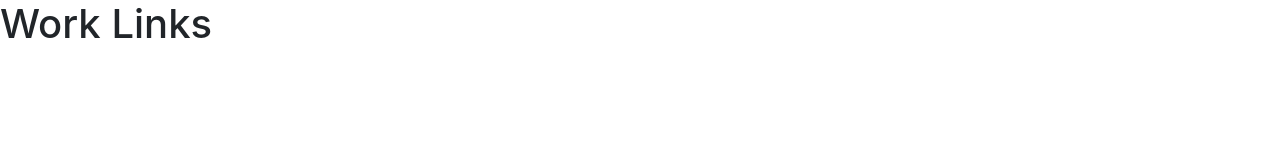
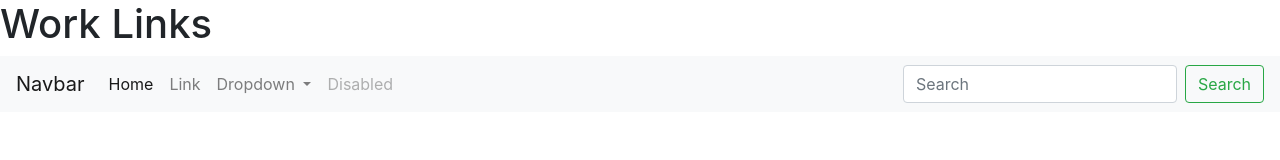
Before and after one commit to karanthkprakash/karanthkprakash.github.io, a plain HTML site: page index.html in a window 1280 px wide. Drawn offline with nearby package versions, Linux system fonts and the light colour scheme.

Commit message:
Update index.html

```diff
--- a/index.html
+++ b/index.html
@@ -9,10 +9,42 @@
 	<script src="https://stackpath.bootstrapcdn.com/bootstrap/4.3.1/js/bootstrap.min.js" integrity="sha384-JjSmVgyd0p3pXB1rRibZUAYoIIy6OrQ6VrjIEaFf/nJGzIxFDsf4x0xIM+B07jRM" crossorigin="anonymous"></script>
     </head>
     <body>
-		<h1> Work Links</h1>
+	<h1> Work Links</h1>
+	<nav class="navbar navbar-expand-lg navbar-light bg-light">
+  <a class="navbar-brand" href="#">Navbar</a>
+  <button class="navbar-toggler" type="button" data-toggle="collapse" data-target="#navbarSupportedContent" aria-controls="navbarSupportedContent" aria-expanded="false" aria-label="Toggle navigation">
+    <span class="navbar-toggler-icon"></span>
+  </button>
 
-		<ol>
-    </ol>
+  <div class="collapse navbar-collapse" id="navbarSupportedContent">
+    <ul class="navbar-nav mr-auto">
+      <li class="nav-item active">
+        <a class="nav-link" href="#">Home <span class="sr-only">(current)</span></a>
+      </li>
+      <li class="nav-item">
+        <a class="nav-link" href="#">Link</a>
+      </li>
+      <li class="nav-item dropdown">
+        <a class="nav-link dropdown-toggle" href="#" id="navbarDropdown" role="button" data-toggle="dropdown" aria-haspopup="true" aria-expanded="false">
+          Dropdown
+        </a>
+        <div class="dropdown-menu" aria-labelledby="navbarDropdown">
+          <a class="dropdown-item" href="#">Action</a>
+          <a class="dropdown-item" href="#">Another action</a>
+          <div class="dropdown-divider"></div>
+          <a class="dropdown-item" href="#">Something else here</a>
+        </div>
+      </li>
+      <li class="nav-item">
+        <a class="nav-link disabled" href="#" tabindex="-1" aria-disabled="true">Disabled</a>
+      </li>
+    </ul>
+    <form class="form-inline my-2 my-lg-0">
+      <input class="form-control mr-sm-2" type="search" placeholder="Search" aria-label="Search">
+      <button class="btn btn-outline-success my-2 my-sm-0" type="submit">Search</button>
+    </form>
+  </div>
+</nav>
 
 	</body>
 </html>
```
